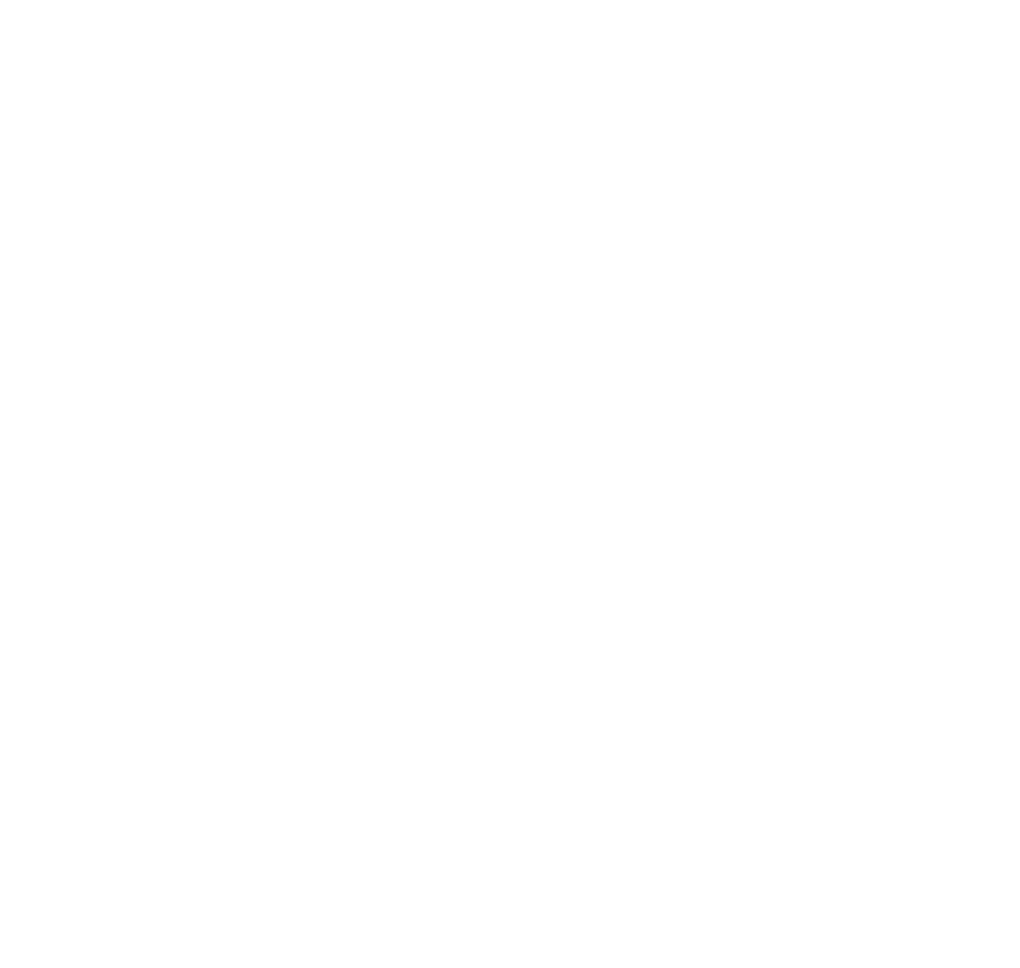
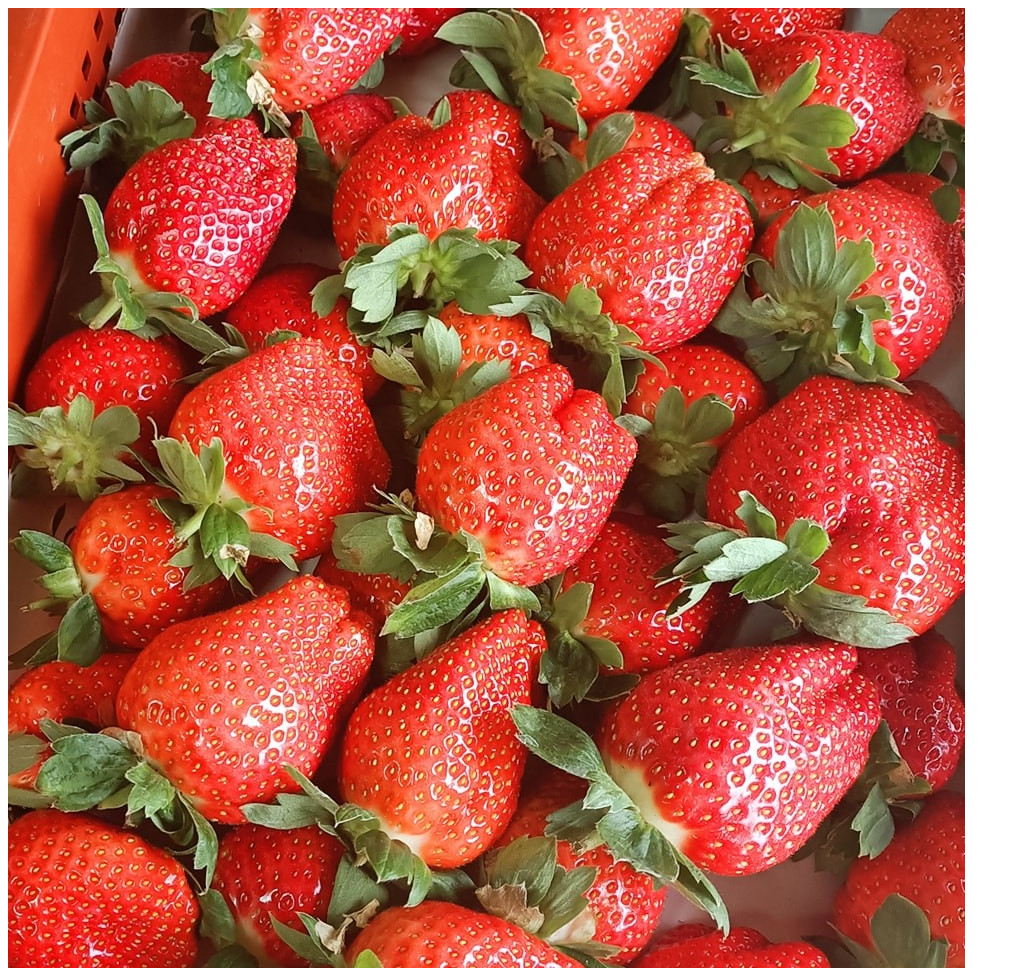
Before and after one commit to 411520089/411520089.github.io, a plain HTML site: page strawberry1/index.html in a window 1280 px wide. Shown: the whole page, without its empty margins (0-1020 px from the left). Before the commit the page ends 800 px from the top, so only its background shows below. Drawn offline with Linux system fonts and the light colour scheme.

Commit message:
Update index.html

```diff
--- a/strawberry1/index.html
+++ b/strawberry1/index.html
@@ -5,5 +5,7 @@
 
   <body>
     <h1 style="text-align:center>welcome!</h1>
+     <a href="https://www.facebook.com/Shuangkeng/?locale=zh_TW"> <img src="strawberry1.jpg"> </a>
+
     </body>
   </html>
```
